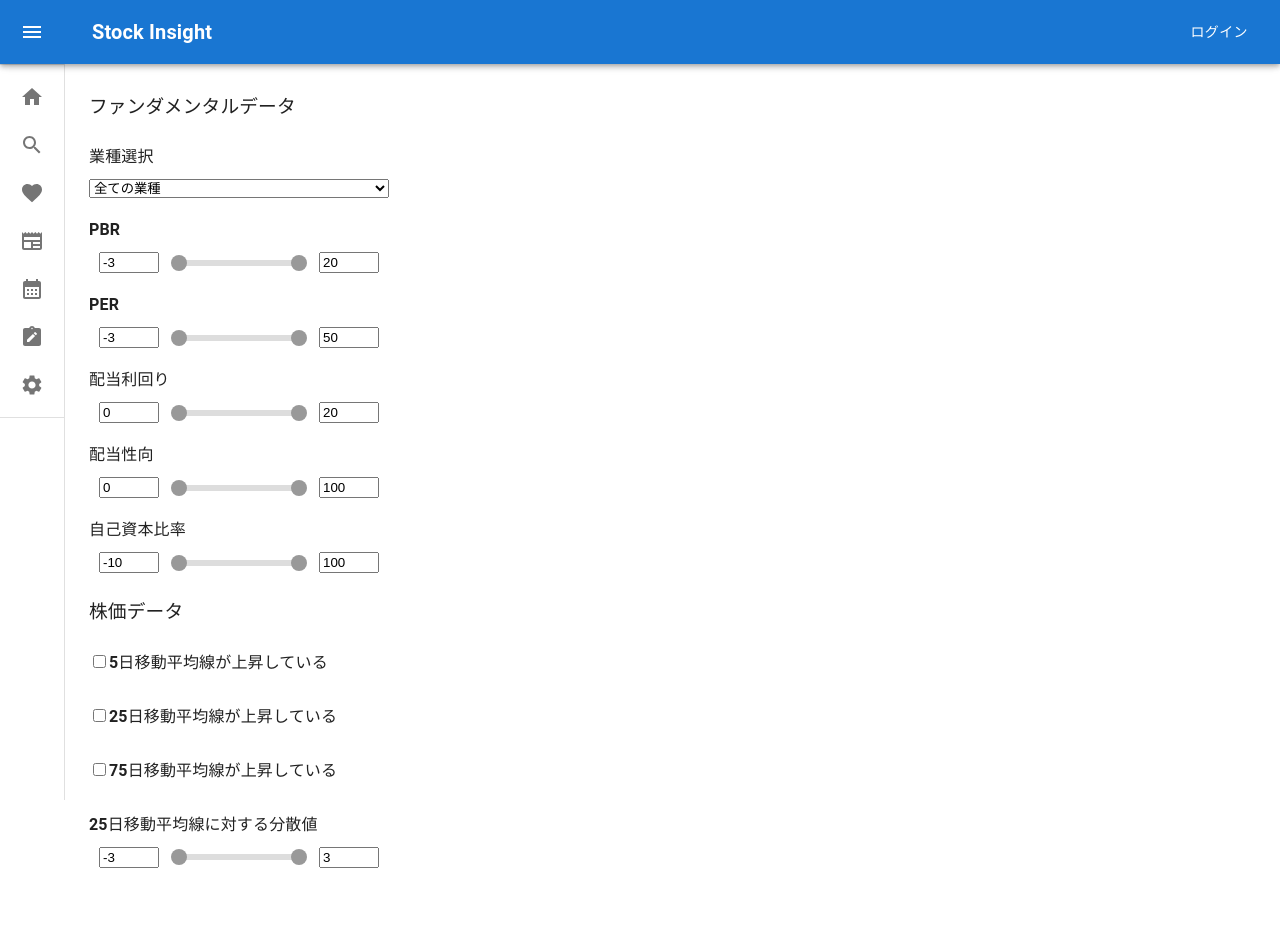
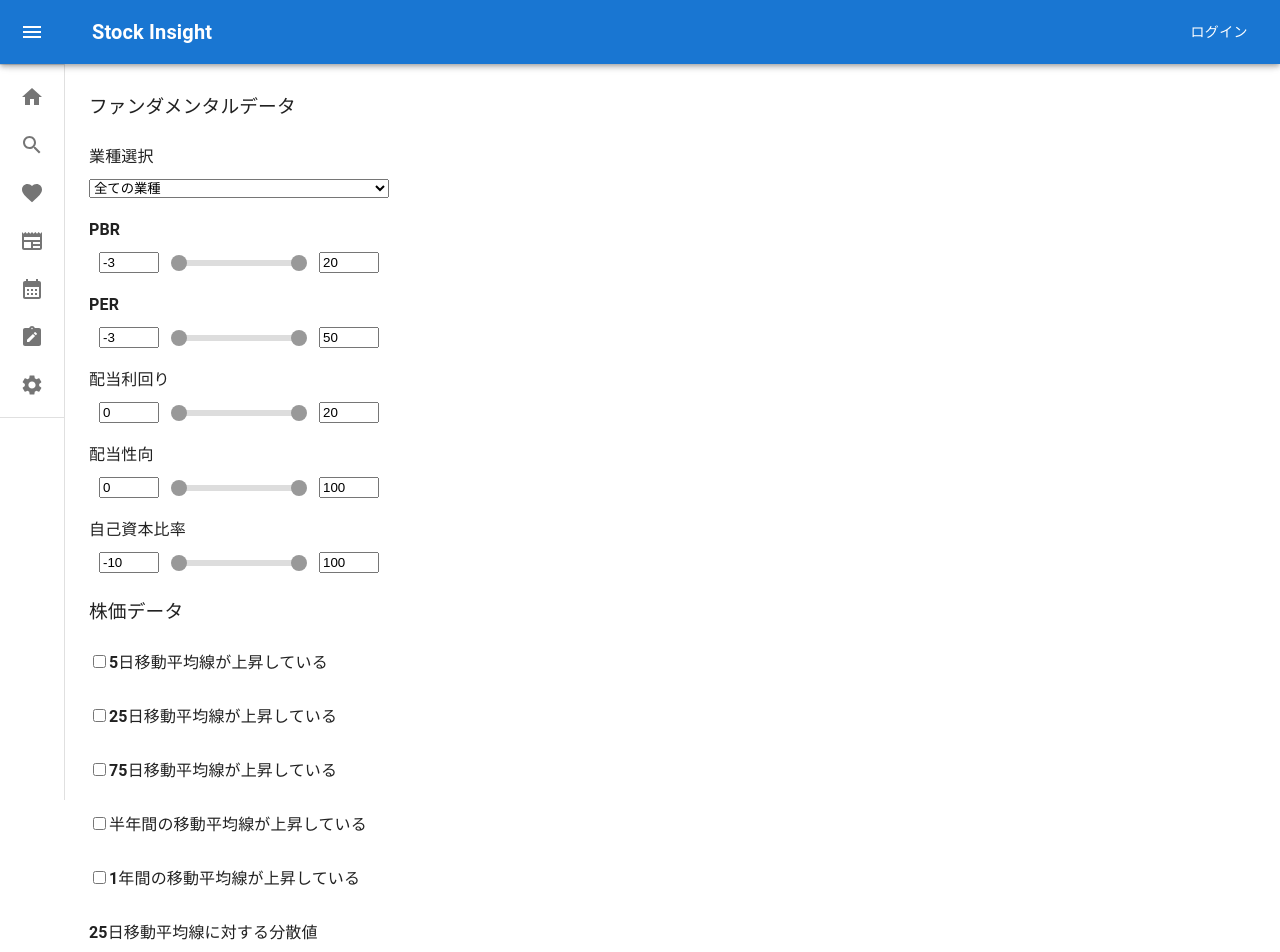
Before and after one commit to d-ishizuka/stock_insight, a React (Vite) app in the folder frontend/: page /users/1/search in a window 1280 px wide. Shown: the top 952 px of the page. Before the commit the page ends 892 px from the top, so only its background shows below. Built offline with nearby package versions, Linux system fonts and the light colour scheme.

Commit message:
add half year and one year MA

```diff
--- a/frontend/src/components/forms/FilterForm.tsx
+++ b/frontend/src/components/forms/FilterForm.tsx
@@ -14,7 +14,9 @@ const FilterForm = () => {
   const [stockOptions, setStockOptions] = useState({
     fiveDaysMARise: false,
     twentyFiveDaysMARise: false,
-    seventyFiveDaysMARise: false
+    seventyFiveDaysMARise: false,
+    sixMonthsMARise: false,
+    oneYearMARise: false
   })
 
   const handleSliderChange = (setter) => (values) => { setter(values) };
@@ -229,6 +231,18 @@ const FilterForm = () => {
         </label>
       </div>
       <div className={styles.field}>
+        <label>
+          <input type="checkbox" name="sixMonthsMARise" checked={stockOptions.sixMonthsMARise} onChange={handleCheckboxChange(setStockOptions)}/>
+          半年間の移動平均線が上昇している
+        </label>
+      </div>
+      <div className={styles.field}>
+        <label>
+          <input type="checkbox" name="oneYearMARise" checked={stockOptions.oneYearMARise} onChange={handleCheckboxChange(setStockOptions)}/>
+          1年間の移動平均線が上昇している
+        </label>
+      </div>
+      <div className={styles.field}>
         <label>25日移動平均線に対する分散値</label>
         <div className={styles.rangeInput}>
           <input type="number" value={sigma[0]} onChange={(e) => setSigma([Number(e.target.value), sigma[1]])} />
```
